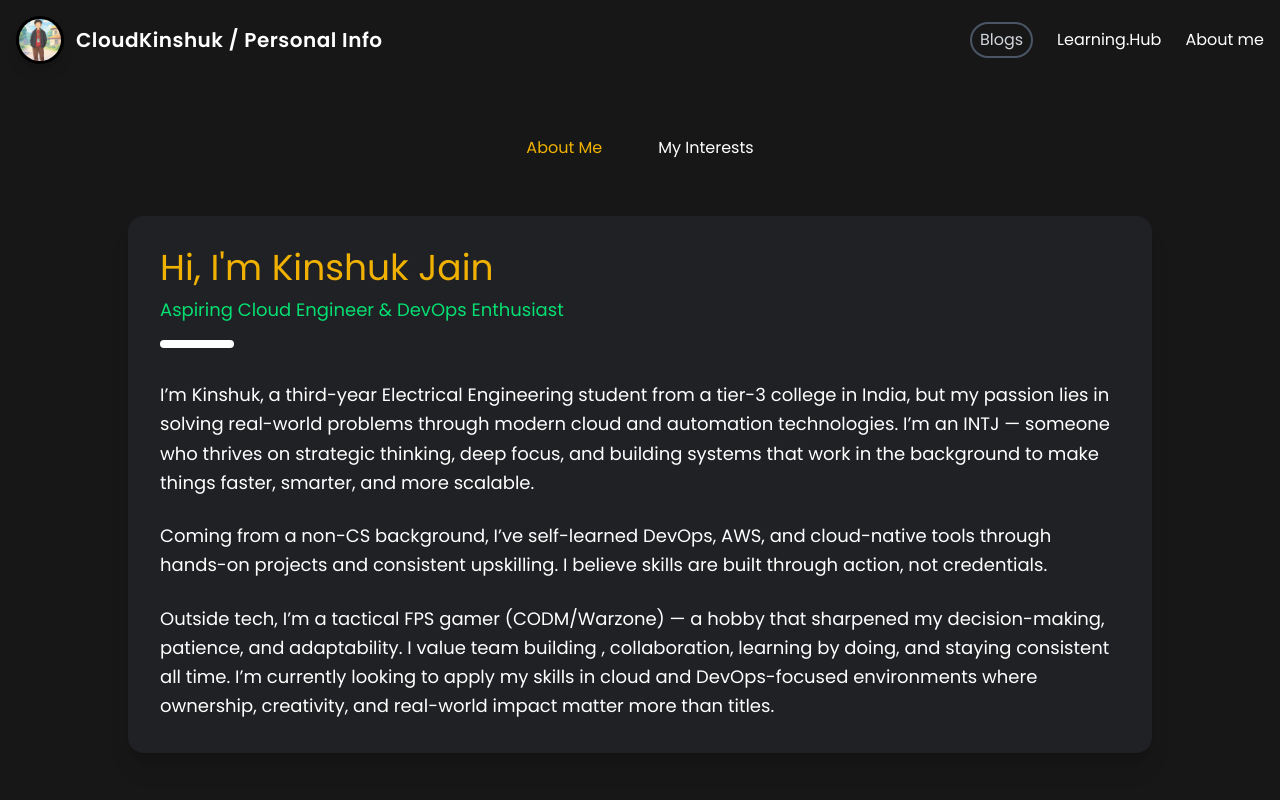
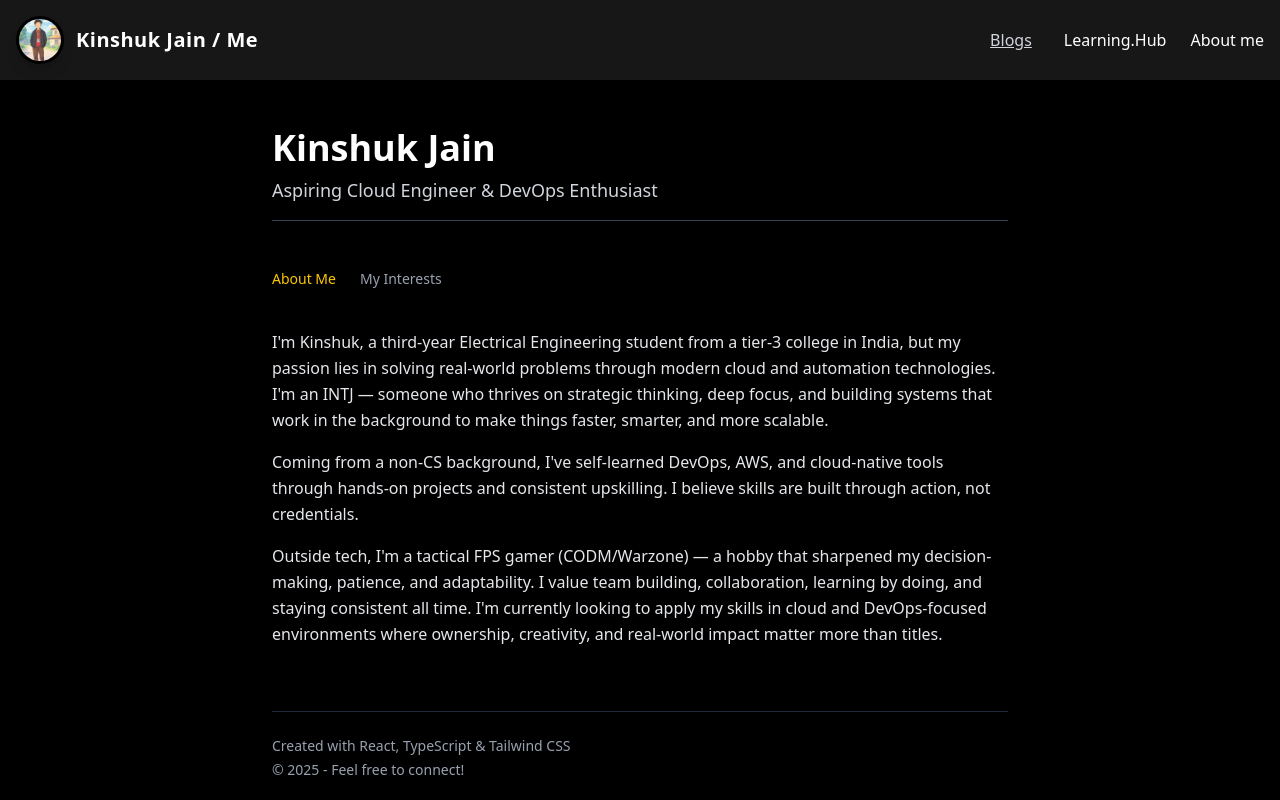
Before and after one commit to kinshukjainn/kinshukkportfolio, a React (Vite) app: page /aboutme in a window 1280 px wide. Shown: the top 800 px of the page. Built offline with nearby package versions, Linux system fonts and the light colour scheme.

Commit message:
style: Update component styles and improve layout for AboutMe, Header, LearningResources, and MainContent; change background color in index.css to black

```diff
--- a/src/components/Aboutme.tsx
+++ b/src/components/Aboutme.tsx
@@ -1,5 +1,4 @@
 import { useState } from "react";
-import { motion } from "framer-motion";
 import {
   FaFilm,
   FaGamepad,
@@ -19,66 +18,45 @@ const AboutMe = () => {
   const interests: Interest[] = [
     {
       id: 1,
-      icon: <FaFilm className="text-2xl text-purple-500" />,
+      icon: <FaFilm className="text-purple-500" />,
       title: "Movies",
       description:
-        "I'm a huge fan of sci-fi and psychological thrillers. Marvel and DC are among my favorite Genre of movies . I enjoy films that make me think and leave me contemplating long after they end.",
+        "I'm a huge fan of sci-fi and psychological thrillers. Marvel and DC are among my favorite Genre of movies. I enjoy films that make me think and leave me contemplating long after they end.",
     },
     {
       id: 2,
-      icon: <SiMyanimelist className="text-2xl text-red-500" />,
+      icon: <SiMyanimelist className="text-red-500" />,
       title: "Anime",
       description:
         "I love anime with deep storylines and unique art styles. Some of my favorites include 'Attack on Titan', 'One Punch Man', and 'Demon Slayer'. I appreciate how anime can explore complex themes in creative ways.",
     },
     {
       id: 3,
-      icon: <FaGamepad className="text-2xl text-blue-500" />,
+      icon: <FaGamepad className="text-blue-500" />,
       title: "Gaming",
       description:
-        "I enjoy both indie and AAA titles, especially RPGs and strategy games. Games with compelling narratives and innovative mechanics always catch my attention. For ex : Call of Duty Mobile, Valorant, and Warzone.",
+        "I enjoy both indie and AAA titles, especially RPGs and strategy games. Games with compelling narratives and innovative mechanics always catch my attention. For ex: Call of Duty Mobile, Valorant, and Warzone.",
     },
   ];
 
-  const fadeIn = {
-    hidden: { opacity: 0, y: 20 },
-    visible: {
-      opacity: 1,
-      y: 0,
-      transition: {
-        duration: 0.6,
-      },
-    },
-  };
+  return (
+    <div className="max-w-3xl mx-auto px-4 py-12 font-sans text-gray-200 bg-black">
+      {/* Simple Header */}
+      <header className="mb-12 border-b border-gray-700 pb-4">
+        <h1 className="text-4xl font-bold text-white mb-2">Kinshuk Jain</h1>
+        <p className="text-gray-300 text-lg">Aspiring Cloud Engineer & DevOps Enthusiast</p>
+      </header>
 
-  const staggerContainer = {
-    hidden: { opacity: 0 },
-    visible: {
-      opacity: 1,
-      transition: {
-        staggerChildren: 0.2,
-      },
-    },
-  };
-
-  return (
-    <div className="min-h-screen  font-poppins bg-[#171717] text-black py-12 px-4 sm:px-6 lg:px-8">
-      <motion.div
-        initial={{ opacity: 0 }}
-        animate={{ opacity: 1 }}
-        transition={{ duration: 0.8 }}
-        className="max-w-5xl mx-auto"
-      >
-        {/* Header with Navigation */}
-        <nav className="mb-12">
-          <ul className="flex space-x-6 justify-center">
+      {/* Navigation */}
+      <nav className="mb-10">
+        <ul className="flex space-x-6 text-sm">
           <li>
             <button
               onClick={() => setActiveSection("about")}
-                className={`px-4 py-2 rounded-md transition-all ${
+              className={`transition-colors ${
                 activeSection === "about"
-                    ? "text-yellow-500"
-                    : "text-white "
+                  ? "text-yellow-400 font-medium"
+                  : "text-gray-400 hover:text-gray-200"
               }`}
             >
               About Me
@@ -87,10 +65,10 @@ const AboutMe = () => {
           <li>
             <button
               onClick={() => setActiveSection("interests")}
-                className={`px-4 py-2 rounded-md transition-all ${
+              className={`transition-colors ${
                 activeSection === "interests"
-                     ?  "text-yellow-500 "
-                    : "text-white "
+                  ? "text-yellow-400 font-medium"
+                  : "text-gray-400 hover:text-gray-200"
               }`}
             >
               My Interests
@@ -99,133 +77,66 @@ const AboutMe = () => {
         </ul>
       </nav>
 
-        {/* Content */}
-        <div className="bg-[#202124] rounded-2xl p-8 shadow-xl">
-          {/* About Me Section */}
+      {/* Content Area */}
+      <main>
         {activeSection === "about" && (
-            <motion.div
-              variants={fadeIn}
-              initial="hidden"
-              animate="visible"
-              className="space-y-8"
-            >
-              <div className="flex flex-col lg:flex-row items-center gap-8">
-
-                <div className="lg:text-left text-center">
-                  <motion.h1
-                    className="text-4xl  text-yellow-500"
-                    animate={{
-                      backgroundPosition: ["0% 50%", "100% 50%", "0% 50%"],
-                    }}
-                    transition={{
-                      duration: 15,
-                      repeat: Infinity,
-                      ease: "linear",
-                    }}
-                    style={{
-                      backgroundSize: "300% 300%",
-                    }}
-                  >
-                    Hi, I'm Kinshuk Jain
-                  </motion.h1>
-                  <p className="text-green-400 text-lg mt-2">
-                    Aspiring Cloud Engineer & DevOps Enthusiast
-                  </p>
-                  <motion.div
-                    className="mt-4 h-2 w-24 bg-white rounded-full mx-auto lg:mx-0"
-                    animate={{
-                      width: ["24px", "150px", "24px"],
-                    }}
-                    transition={{
-                      duration: 3,
-                      repeat: Infinity,
-                      repeatType: "reverse",
-                    }}
-                  />
-                </div>
-              </div>
-
-              <motion.div variants={fadeIn} className="space-y-6 text-white">
-                <p className="text-lg leading-relaxed">
-                  I’m Kinshuk, a third-year Electrical Engineering student from
+          <div className="space-y-6">
+            <section className="leading-relaxed">
+              <p className="mb-4">
+                I'm Kinshuk, a third-year Electrical Engineering student from
                 a tier-3 college in India, but my passion lies in solving
                 real-world problems through modern cloud and automation
-                  technologies. I’m an INTJ — someone who thrives on strategic
+                technologies. I'm an INTJ — someone who thrives on strategic
                 thinking, deep focus, and building systems that work in the
                 background to make things faster, smarter, and more scalable.
               </p>
 
-                <p className="text-lg leading-relaxed">
-                  Coming from a non-CS background, I’ve self-learned DevOps,
+              <p className="mb-4">
+                Coming from a non-CS background, I've self-learned DevOps,
                 AWS, and cloud-native tools through hands-on projects and
                 consistent upskilling. I believe skills are built through
                 action, not credentials.
               </p>
 
-                <p className="text-lg leading-relaxed">
-                  Outside tech, I’m a tactical FPS gamer (CODM/Warzone) — a
+              <p>
+                Outside tech, I'm a tactical FPS gamer (CODM/Warzone) — a
                 hobby that sharpened my decision-making, patience, and
-                  adaptability. I value team building , collaboration, learning by doing, and
-                  staying consistent all time. I’m currently
+                adaptability. I value team building, collaboration, learning by doing, and
+                staying consistent all time. I'm currently
                 looking to apply my skills in cloud and DevOps-focused
                 environments where ownership, creativity, and real-world
                 impact matter more than titles.
               </p>
-              </motion.div>
-            </motion.div>
+            </section>
+          </div>
         )}
 
-          {/* Interests Section */}
         {activeSection === "interests" && (
-            <motion.div
-              variants={staggerContainer}
-              initial="hidden"
-              animate="visible"
-              className="space-y-8"
-            >
-              <motion.h2
-                variants={fadeIn}
-                className="text-2xl  text-4xl text-center mb-8 text-orange-500"
-              >
-                What I Love & How I Spend My Free Time
-              </motion.h2>
+          <div>
+            <h2 className="text-2xl text-orange-400 mb-6">What I Love & How I Spend My Free Time</h2>
 
-              <motion.div className="grid grid-cols-1 md:grid-cols-2 gap-6">
+            <div className="space-y-8">
               {interests.map((interest) => (
-                  <motion.div
-                    key={interest.id}
-                    variants={fadeIn}
-                    whileHover={{
-                      scale: 1.03,
-                    }}
-                    className=" transition-all"
-                  >
-                    <div className="flex items-center mb-4">
-                      {interest.icon}
-                      <h3 className="text-xl  ml-3 text-white">
+                <div key={interest.id} className="group">
+                  <div className="flex items-center mb-2">
+                    <span className="mr-2">{interest.icon}</span>
+                    <h3 className="text-lg font-medium text-white group-hover:text-yellow-400 transition-colors">
                       {interest.title}
                     </h3>
                   </div>
-                    <p className="text-gray-100">{interest.description}</p>
-                  </motion.div>
+                  <p className="text-gray-300 pl-6">{interest.description}</p>
+                </div>
               ))}
-              </motion.div>
-            </motion.div>
+            </div>
+          </div>
         )}
-        </div>
+      </main>
 
-        <motion.footer
-          className="mt-12 text-center text-gray-400 text-sm"
-          initial={{ opacity: 0 }}
-          animate={{ opacity: 1 }}
-          transition={{ delay: 1 }}
-        >
-          <p>Created with React, TypeScript, Tailwind CSS & Framer Motion</p>
-          <p className="mt-2">
-            © {new Date().getFullYear()} - Feel free to connect!
-          </p>
-        </motion.footer>
-      </motion.div>
+      {/* Simple Footer */}
+      <footer className="mt-16 pt-6 border-t border-gray-800 text-gray-400 text-sm">
+        <p>Created with React, TypeScript & Tailwind CSS</p>
+        <p className="mt-1">© {new Date().getFullYear()} - Feel free to connect!</p>
+      </footer>
     </div>
   );
 };
--- a/src/components/Header.tsx
+++ b/src/components/Header.tsx
@@ -19,11 +19,11 @@ const Header = () => {
 
     // custom route names changes for heading  :
     if (pathname === "/") {
-      return "Profile"
-    } else if (pathname === "/blogs" || pathname.startsWith("/blogs/")) {
-      return "Blogs"
+      return "Home"
+    } else if (pathname === "/my-personal-learning-resources" || pathname.startsWith("/my-personal-learning-resources/")) {
+      return "Learning.Hub"
     } else if (pathname === "/aboutme" || pathname.startsWith("/aboutme/")) {
-      return "Personal Info"
+      return "Me"
     } else {
       return "Profile"
     }
@@ -59,7 +59,7 @@ const Header = () => {
         <div className="flex items-center">
           <h1 className="text-lg sm:text-xl font-semibold tracking-wide text-white">
             <Link to="/" onClick={closeMenu} className="hover:text-gray-200 transition-colors duration-300">
-              CloudKinshuk / {getPathText()}
+              Kinshuk Jain  / {getPathText()}
             </Link>
           </h1>
         </div>
@@ -109,7 +109,7 @@ const NavLinks = ({ closeMenu }: { closeMenu: () => void }) => {
       <div>
         <a
           href="https://blog.cloudkinshuk.in"
-          className="flex  border-2 border-gray-600  px-2 py-1 rounded-full items-center gap-2 text-gray-300 hover:border-2 hover:border-white hover:text-white text-lg md:text-base"
+          className="flex underline   px-2 py-1  items-center gap-2 text-gray-300  text-lg md:text-base"
           onClick={closeMenu}
         >
           <span className="relative group">
@@ -123,9 +123,8 @@ const NavLinks = ({ closeMenu }: { closeMenu: () => void }) => {
           className="flex items-center gap-2 text-white text-lg md:text-base transition-colors duration-300"
           onClick={closeMenu}
         >
-          <span className="relative group">
+          <span className=" hover:underline relative group">
             Learning.Hub
-            <span className="absolute -bottom-1 left-0 w-0 h-0.5 bg-blue-500 group-hover:w-full transition-all duration-300" />
           </span>
         </Link>
       </div>
@@ -135,9 +134,8 @@ const NavLinks = ({ closeMenu }: { closeMenu: () => void }) => {
           className="flex items-center gap-2 text-white text-lg md:text-base transition-colors duration-300"
           onClick={closeMenu}
         >
-          <span className="relative group">
+          <span className="hover:underline relative group">
             About me
-            <span className="absolute -bottom-1 left-0 w-0 h-0.5 bg-blue-500 group-hover:w-full transition-all duration-300" />
           </span>
         </Link>
       </div>
--- a/src/components/Learningresources.tsx
+++ b/src/components/Learningresources.tsx
@@ -121,7 +121,7 @@ const Learningresources = () => {
     <div className="min-h-screen font-poppins  bg-[#171717] flex flex-col">
       {/* Navigation and Menu */}
       <header className="flex flex-col items-center pt-6 pb-4 sm:pt-8 sm:pb-6 px-4">
-        <h1 className="text-yellow-500  text-3xl sm:text-4xl md:text-5xl tracking-wide">
+        <h1 className="text-white  text-3xl sm:text-4xl md:text-5xl tracking-wide">
           Learning.hub
         </h1>
         <p className="text-white mt-2 text-center text-sm sm:text-base max-w-xs sm:max-w-sm md:max-w-md">
@@ -132,7 +132,7 @@ const Learningresources = () => {
       <main className="flex-grow max-w-xs sm:max-w-sm md:max-w-md lg:max-w-3xl mx-auto px-4 pb-8 sm:pb-12 w-full">
         {/* Search bar */}
         <div className="relative mb-6 sm:mb-8">
-          <div className="flex items-center border-b-2 border-yellow-500 py-2">
+          <div className="flex items-center border-b-2 border-white py-2">
             <FiSearch className="text-white mr-2 flex-shrink-0" />
             <input
               type="text"
@@ -160,7 +160,7 @@ const Learningresources = () => {
             filteredResources.map((resource) => (
               <div
                 key={resource.id}
-                className="group border-b-3 border-yellow-500 py-3 sm:py-4 transition-all"
+                className="group  py-3 sm:py-4 transition-all"
               >
                 <div className="flex cursor-pointer justify-between items-start">
                   <div className="flex-grow pr-2">
@@ -178,7 +178,7 @@ const Learningresources = () => {
                     href={resource.link}
                     target="_blank"
                     rel="noopener noreferrer"
-                    className="text-yellow-500 hover:text-blue-600 transition-colors p-2 flex-shrink-0 touch-action-manipulation"
+                    className="text-white hover:text-blue-200 transition-colors p-2 flex-shrink-0 touch-action-manipulation"
                     title={`Visit ${resource.title}`}
                     aria-label={`Visit ${resource.title}`}
                   >
--- a/src/index.css
+++ b/src/index.css
@@ -4,7 +4,6 @@
 @import "tailwindcss";
 
 body {
-  background-color: white ; /* Dark background */
+  background-color: black ; /* Dark background */
   color: black; /* Default text color */
-  font-family: "Poppins", sans-serif;
 }
```
Also changed, not shown: src/components/MainContent.tsx (+58 -69 lines). Lines whose indentation alone changed are shown as unchanged.
